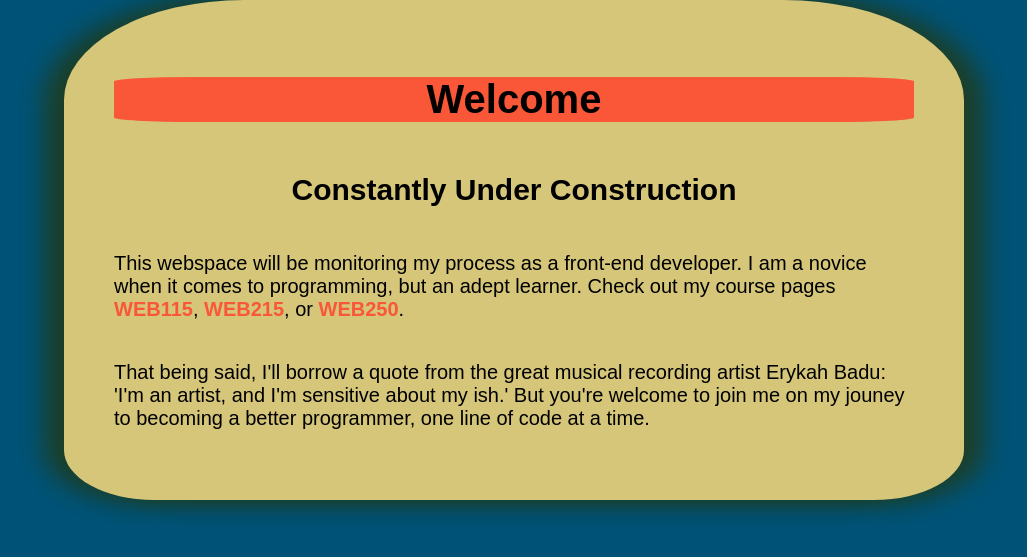
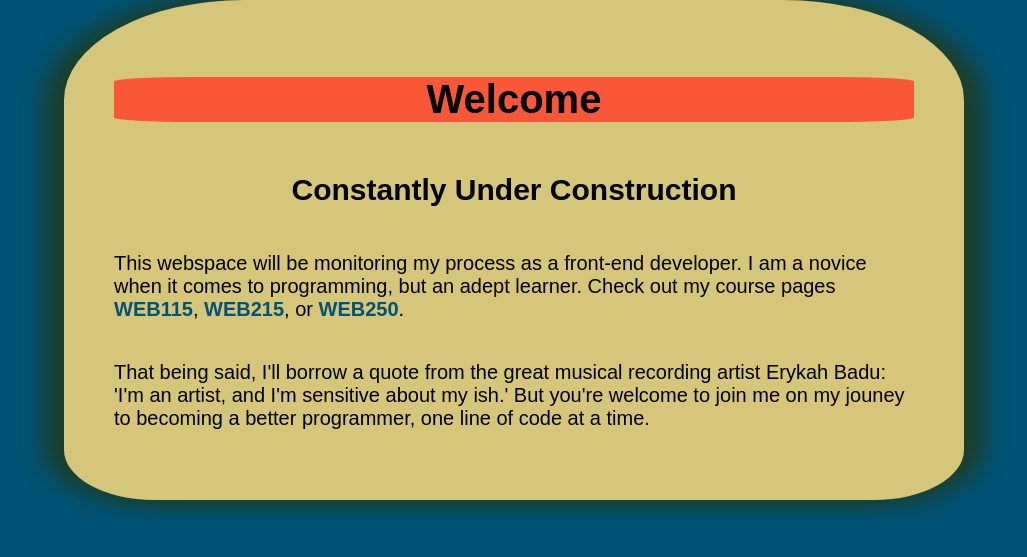
Before and after one commit to KenLWabibi/KenLWabibi.github.io, a PHP site: page / in a window 1280 px wide. Shown: the top 557 px of the page, without its empty margins (126-1153 px from the left). Run offline with PHP 8.4, Linux system fonts and the light colour scheme.

Commit message:
Update VF_layout1.css
Changed link font color to fix contrast errors.

```diff
--- a/VF_layout1.css
+++ b/VF_layout1.css
@@ -52,7 +52,7 @@ h2, h3, h4, h5, h6 {
 	text-align: center;
 }
 a {
-	color: #F95738;
+	color: #005377;
 	text-decoration: none;
 	font-weight: bold;
 }
```
